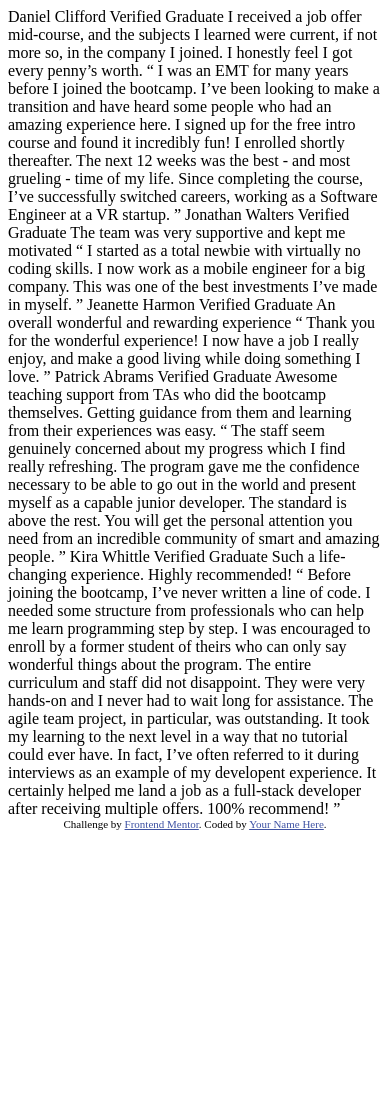
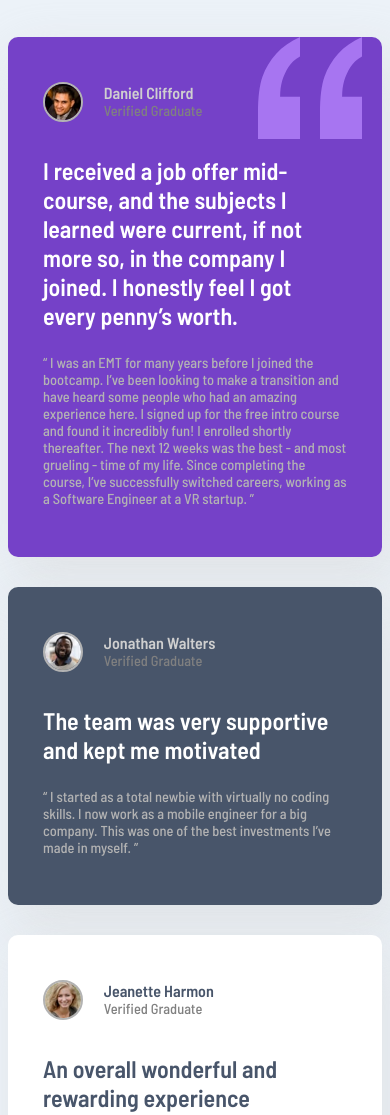
Before and after one commit to lukegronert/TestimonialsGridSection, a website: page index.html in a window 390 px wide. Shown: the top 1115 px of the page. Before the commit the page ends 844 px from the top, so only its background shows below. Drawn offline with Linux system fonts and the light colour scheme.

Commit message:
Finished mobile layout

```diff
--- a/index.html
+++ b/index.html
@@ -6,67 +6,95 @@
 
   <link rel="icon" type="image/png" sizes="32x32" href="./images/favicon-32x32.png">
 
-  <title>Frontend Mentor | [Challenge Name Here]</title>
+  <title>Testimonials Section</title>
 
-  <!-- Feel free to remove these styles or customise in your own stylesheet 👍 -->
+  <link rel='stylesheet' href='styles.css'>
+  <link rel="preconnect" href="https://fonts.googleapis.com">
+  <link rel="preconnect" href="https://fonts.gstatic.com" crossorigin>
+  <link href="https://fonts.googleapis.com/css2?family=Barlow+Semi+Condensed:wght@500;600&display=swap" rel="stylesheet">
   <style>
     .attribution { font-size: 11px; text-align: center; }
     .attribution a { color: hsl(228, 45%, 44%); }
   </style>
 </head>
 <body>
-  Daniel Clifford
-  Verified Graduate
+  <main>
+    <div class="container">
+      <div class="card">
+        <div class='profile'>
+          <img class='avatar' src='./images/image-daniel.jpg' alt='avatar image'>
+          <p class='name'>Daniel Clifford</p>
+          <p class='verifiedGraduate'>Verified Graduate</p>
+        </div>
 
-  I received a job offer mid-course, and the subjects I learned were current, if not more so,
-  in the company I joined. I honestly feel I got every penny’s worth.
+        <p class='emphasizedText'>I received a job offer mid-course, and the subjects I learned were current, if not more so,
+        in the company I joined. I honestly feel I got every penny’s worth.<p>
 
-  “ I was an EMT for many years before I joined the bootcamp. I’ve been looking to make a
+        <p class='quotation'>“ I was an EMT for many years before I joined the bootcamp. I’ve been looking to make a
         transition and have heard some people who had an amazing experience here. I signed up
         for the free intro course and found it incredibly fun! I enrolled shortly thereafter.
         The next 12 weeks was the best - and most grueling - time of my life. Since completing
-  the course, I’ve successfully switched careers, working as a Software Engineer at a VR startup. ”
+        the course, I’ve successfully switched careers, working as a Software Engineer at a VR startup. ”</p>
+      </div>
+      <div class="card">
+        <div class='profile'>
+          <img class='avatar' src='./images/image-jonathan.jpg' alt='avatar image'>
+          <p class='name'>Jonathan Walters</p>
+          <p class='verifiedGraduate'>Verified Graduate</p>
+        </div>
 
-  Jonathan Walters
-  Verified Graduate
+        <p class='emphasizedText'>The team was very supportive and kept me motivated</p>
 
-  The team was very supportive and kept me motivated
+        <p class='quotation'>“ I started as a total newbie with virtually no coding skills. I now work as a mobile engineer
+        for a big company. This was one of the best investments I’ve made in myself. ”</p>
+      </div>
+      <div class="card">
+        <div class='profile'>
+          <img class='avatar' src='./images/image-jeanette.jpg' alt='avatar image'>
+          <p class='name'>Jeanette Harmon</p>
+          <p class='verifiedGraduate'>Verified Graduate</p>
+        </div>
 
-  “ I started as a total newbie with virtually no coding skills. I now work as a mobile engineer
-  for a big company. This was one of the best investments I’ve made in myself. ”
+        <p class='emphasizedText'>An overall wonderful and rewarding experience</p>
 
-  Jeanette Harmon
-  Verified Graduate
+        <p class='quotation'>“ Thank you for the wonderful experience! I now have a job I really enjoy, and make a good living
+        while doing something I love. ”</p>
+      </div>
+      <div class="card">
+        <div class='profile'>
+          <img class='avatar' src='./images/image-patrick.jpg' alt='avatar image'>
+          <p class='name'>Patrick Abrams</p>
+          <p class='verifiedGraduate'>Verified Graduate</p>
+        </div>
 
-  An overall wonderful and rewarding experience
+        <p class='emphasizedText'>Awesome teaching support from TAs who did the bootcamp themselves. Getting guidance from them and
+        learning from their experiences was easy.</p>
 
-  “ Thank you for the wonderful experience! I now have a job I really enjoy, and make a good living
-  while doing something I love. ”
-
-  Patrick Abrams
-  Verified Graduate
-
-  Awesome teaching support from TAs who did the bootcamp themselves. Getting guidance from them and
-  learning from their experiences was easy.
-
-  “ The staff seem genuinely concerned about my progress which I find really refreshing. The program
+        <p class='quotation'>“ The staff seem genuinely concerned about my progress which I find really refreshing. The program
         gave me the confidence necessary to be able to go out in the world and present myself as a capable
         junior developer. The standard is above the rest. You will get the personal attention you need from
-  an incredible community of smart and amazing people. ”
+        an incredible community of smart and amazing people. ”</p>
+      </div>
+      <div class="card">
+        <div class='profile'>
+          <img class='avatar' src='./images/image-kira.jpg' alt='avatar image'>
+          <p class='name'>Kira Whittle</p>
+          <p class='verifiedGraduate'>Verified Graduate</p>
+        </div>
 
-  Kira Whittle
-  Verified Graduate
+        <p class='emphasizedText'>Such a life-changing experience. Highly recommended!</p>
 
-  Such a life-changing experience. Highly recommended!
-
-  “ Before joining the bootcamp, I’ve never written a line of code. I needed some structure from
+        <p class='quotation'>“ Before joining the bootcamp, I’ve never written a line of code. I needed some structure from
         professionals who can help me learn programming step by step. I was encouraged to enroll by a former
         student of theirs who can only say wonderful things about the program. The entire curriculum and staff
         did not disappoint. They were very hands-on and I never had to wait long for assistance. The agile team
         project, in particular, was outstanding. It took my learning to the next level in a way that no tutorial
         could ever have. In fact, I’ve often referred to it during interviews as an example of my developent
         experience. It certainly helped me land a job as a full-stack developer after receiving multiple offers.
-  100% recommend! ”
+        100% recommend! ”</p>
+      </div>
+    </div>
+  </main>
 
   <div class="attribution">
     Challenge by <a href="https://www.frontendmentor.io?ref=challenge" target="_blank">Frontend Mentor</a>.
--- /dev/null
+++ b/styles.css
@@ -0,0 +1,92 @@
+html {
+  font-family: "Barlow Semi Condensed", sans-serif;
+  background-color: hsl(210, 46%, 95%);
+}
+
+.container {
+  max-width: 375px;
+  margin: 10% auto;
+  display: grid;
+  grid-template-columns: 1fr;
+  row-gap: 30px;
+}
+
+.card {
+  border-radius: 10px;
+  padding: 35px;
+  box-shadow: 10px 20px 50px 5px rgba(211, 211, 211, 0.445);
+}
+
+.card:nth-of-type(1) {
+  background-image: url("./images/bg-pattern-quotation.svg");
+  background-color: hsl(263, 55%, 52%);
+  background-position: right 20px top;
+  background-repeat: no-repeat;
+}
+
+.card:nth-of-type(2) {
+  background-color: hsl(217, 19%, 35%);
+}
+
+.card:nth-of-type(3) {
+  background-color: hsl(0, 0%, 100%);
+}
+
+.card:nth-of-type(4) {
+  background-color: hsl(219, 29%, 14%);
+}
+
+.card:nth-of-type(5) {
+  background-color: hsl(0, 0%, 100%);
+}
+
+.profile {
+  display: grid;
+  grid-template-columns: 20% 90%;
+  grid-template-rows: 1fr 1fr;
+  align-items: center;
+}
+
+.avatar {
+  border-radius: 50%;
+  grid-row-start: 1;
+  grid-row-end: 3;
+  border: 2px solid hsl(0, 0%, 70%);
+  max-height: 60%;
+}
+
+.name {
+  margin: 0;
+  font-weight: 600;
+  color: hsl(0, 0%, 81%);
+  align-self: flex-end;
+}
+
+.verifiedGraduate {
+  grid-row-start: 2;
+  grid-row-end: 3;
+  margin: 0;
+  font-weight: 500;
+  color: hsl(0, 0%, 50%);
+  font-size: 0.9rem;
+  align-self: flex-start;
+}
+
+.emphasizedText {
+  font-weight: 600;
+  color: hsl(0, 0%, 100%);
+  font-size: 1.5rem;
+}
+
+.card.card:nth-of-type(3) .emphasizedText,
+.card.card:nth-of-type(5) .emphasizedText,
+.card.card:nth-of-type(3) .name,
+.card.card:nth-of-type(5) .name {
+  color: hsl(217, 19%, 35%);
+}
+
+.quotation {
+  font-weight: 500;
+  color: hsl(0, 0%, 70%);
+  font-size: 0.9rem;
+}
```
Lines whose indentation alone changed are shown as unchanged.
